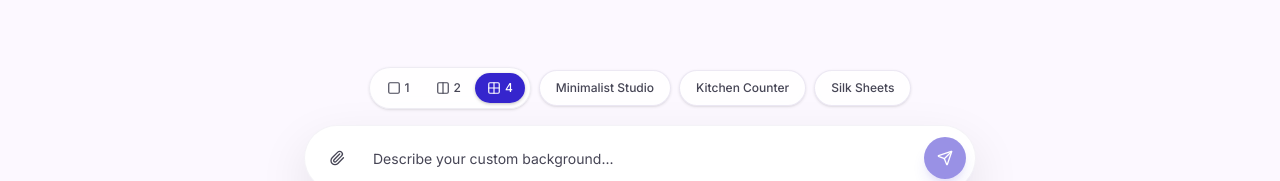
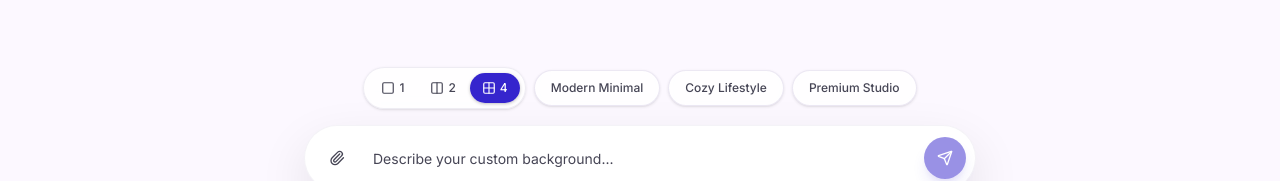
Before and after one commit to kunalPisolkar24/pixii-photo-upgrader, a Next.js app: page / in a window 1280 px wide. Shown: the part 569-750 px from the top of the page. Built offline with nearby package versions, Linux system fonts and the light colour scheme.

Commit message:
update suggestion chips with e-commerce listing styles

```diff
--- a/components/input/floating-input.tsx
+++ b/components/input/floating-input.tsx
@@ -9,7 +9,7 @@ import { SuggestionChips } from "./suggestion-chips"
 import { PromptForm } from "./prompt-form"
 import { ImageCountSelector } from "./image-count-selector"
 
-const SUGGESTIONS = ["Minimalist Studio", "Kitchen Counter", "Silk Sheets"]
+const SUGGESTIONS = ["Modern Minimal", "Cozy Lifestyle", "Premium Studio"]
 
 export function FloatingInput() {
   const [prompt, setPrompt] = useState("")
```
